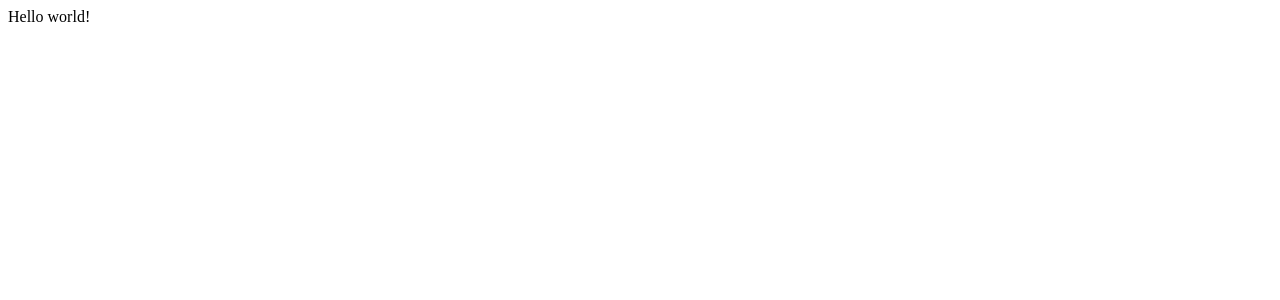
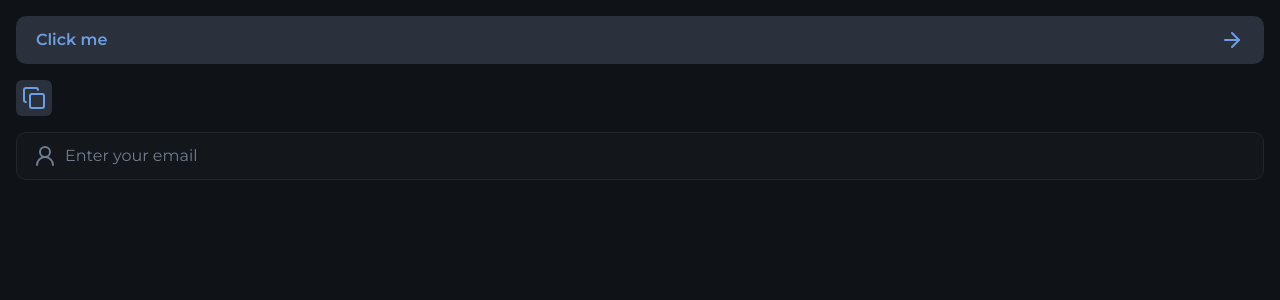
Before and after one commit to AllanFrancis/Gerenciador-de-eventos, a Next.js app: page / in a window 1280 px wide. Shown: the top 300 px of the page. Built offline with nearby package versions, Linux system fonts and the light colour scheme.

Commit message:
Add Tailwind CSS configuration and implement button and input components

```diff
--- /dev/null
+++ b/postcss.config.mjs
@@ -0,0 +1,6 @@
+const config = {
+  plugins: {
+    "@tailwindcss/postcss": {},
+  },
+};
+export default config;
--- /dev/null
+++ b/src/app/globals.css
@@ -0,0 +1,25 @@
+@import "tailwindcss";
+
+@theme {
+  /* Restringe o uso das cores defaults do tailwind */
+  --color-*: initial;
+
+  --color-blue: #6f9de2;
+  --color-purple: #9871f3;
+  --color-danger: #f05d6c;
+
+  --color-gray-100: #dae4f2;
+  --color-gray-200: #c8d0da;
+  --color-gray-300: #95a1b1;
+  --color-gray-400: #6f7d90;
+  --color-gray-500: #2a313c;
+  --color-gray-600: #21252c;
+  --color-gray-700: #191d24;
+  --color-gray-800: #13161b;
+  --color-gray-900: #0f1216;
+
+  --font-heading: var(--font-oxanium);
+  --font-sans: var(--font-montserrat);
+
+  --radius-xl: 0.625rem;
+}
--- a/src/app/layout.tsx
+++ b/src/app/layout.tsx
@@ -1,9 +1,22 @@
 import type { Metadata } from "next";
+import "./globals.css";
+import { Montserrat, Oxanium } from "next/font/google";
 
 export const metadata: Metadata = {
-  title: "Create Next App",
-  description: "Generated by create next app",
+  title: "Dev Stage",
 };
+
+const oxanium = Oxanium({
+  weight: ["500", "600"],
+  subsets: ["latin"],
+  variable: "--font-oxanium",
+});
+
+const montserrat = Montserrat({
+  weight: ["400", "600"],
+  subsets: ["latin"],
+  variable: "--font-montserrat",
+});
 
 export default function RootLayout({
   children,
@@ -11,8 +24,8 @@ export default function RootLayout({
   children: React.ReactNode;
 }>) {
   return (
-    <html lang="en">
-      <body>{children}</body>
+    <html lang="en" className={`${oxanium.variable} ${montserrat.variable}`}>
+      <body className="bg-gray-900 text-gray-400 antialiased">{children}</body>
     </html>
   );
 }
--- a/src/app/page.tsx
+++ b/src/app/page.tsx
@@ -1,7 +1,24 @@
+import { Button } from "@/components/button";
+import { IconButton } from "@/components/icon-button";
+import { InputIcon, InputRoot, InputField } from "@/components/input";
+import { CopyIcon, ArrowRight, User2Icon } from "lucide-react";
+
 export default function Home() {
   return (
-    <main>
-      <div>Hello world!</div>
+    <main className="p-4 h-screen space-y-4">
+      <Button>
+        Click me
+        <ArrowRight />
+      </Button>
+      <IconButton>
+        <CopyIcon />
+      </IconButton>
+      <InputRoot>
+        <InputIcon>
+          <User2Icon />
+        </InputIcon>
+        <InputField placeholder="Enter your email" />
+      </InputRoot>
     </main>
   );
 }
--- /dev/null
+++ b/src/components/button.tsx
@@ -0,0 +1,12 @@
+import { ComponentProps, ReactNode } from "react";
+
+interface ButtonProps extends ComponentProps<"button"> {}
+
+export function Button(props: ButtonProps) {
+  return (
+    <button
+      className="flex justify-between items-center px-5 h-12 bg-gray-500 text-blue font-semibold rounded-xl w-full cursor-pointer hover:bg-blue hover:text-gray-900 transition-colors duration-500"
+      {...props}
+    />
+  );
+}
--- /dev/null
+++ b/src/components/icon-button.tsx
@@ -0,0 +1,12 @@
+import { ComponentProps } from "react";
+
+interface IconButtonProps extends ComponentProps<"button"> {}
+
+export function IconButton(props: IconButtonProps) {
+  return (
+    <button
+      className=" p-1.5 bg-gray-500 text-blue rounded-md cursor-pointer hover:bg-blue hover:text-gray-900 transition-colors duration-500"
+      {...props}
+    />
+  );
+}
--- /dev/null
+++ b/src/components/input.tsx
@@ -0,0 +1,34 @@
+import { ComponentProps } from "react";
+
+interface InputRootProps extends ComponentProps<"div"> {
+  error?: boolean;
+}
+
+export function InputRoot({ error = false, ...props }: InputRootProps) {
+  return (
+    <div
+      data-error={error}
+      className="group bg-gray-800 h-12 border border-gray-600 rounded-xl px-4 flex items-center gap-2 focus-within:border-gray-100 data-[error=true]:border-danger"
+      {...props}
+    />
+  );
+}
+
+interface InputIconProps extends ComponentProps<"span"> {}
+
+export function InputIcon({ ...props }: InputIconProps) {
+  return (
+    <span
+      className="text-gray-400 group-focus-within:text-gray-100 group-[&:not(:has(input:placeholder-shown))]:text-gray-100 group-data-[error=true]:text-danger"
+      {...props}
+    />
+  );
+}
+
+interface InputFieldProps extends ComponentProps<"input"> {}
+
+export function InputField({ ...props }: InputFieldProps) {
+  return (
+    <input className="flex-1 outline-none placeholder-gray-400" {...props} />
+  );
+}
```
Also changed, not shown: package.json (+7 -3 lines), 1 other file (tests, documents, lock files or other folders).
